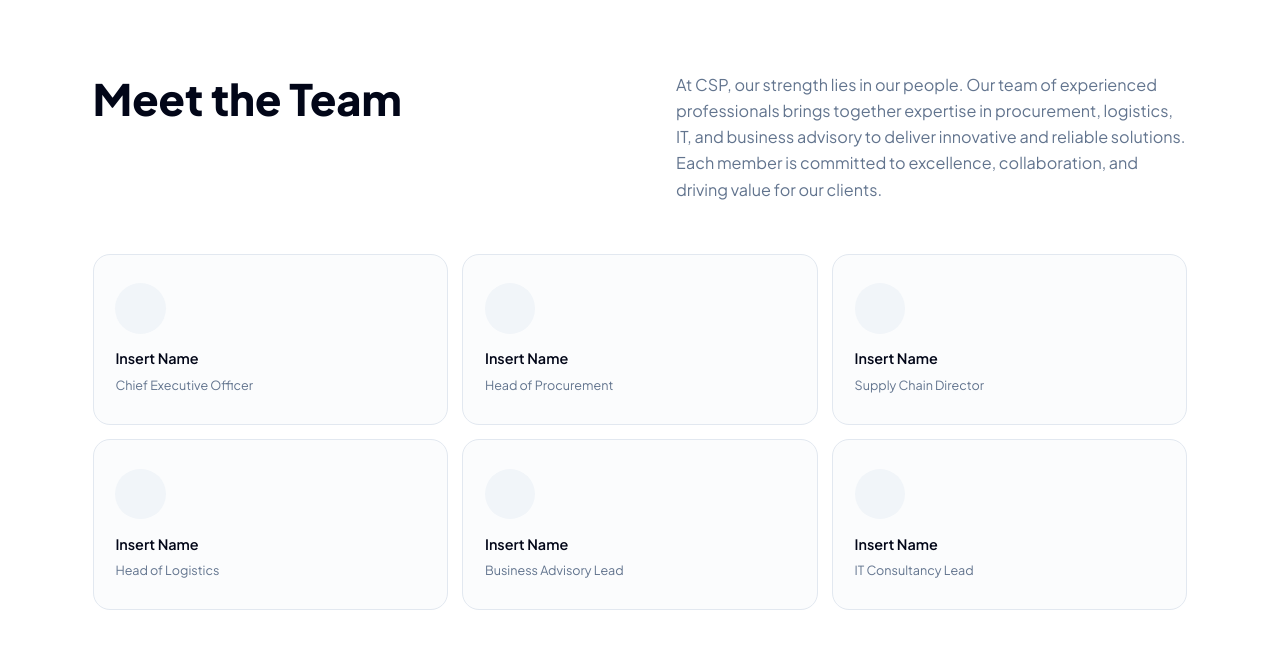
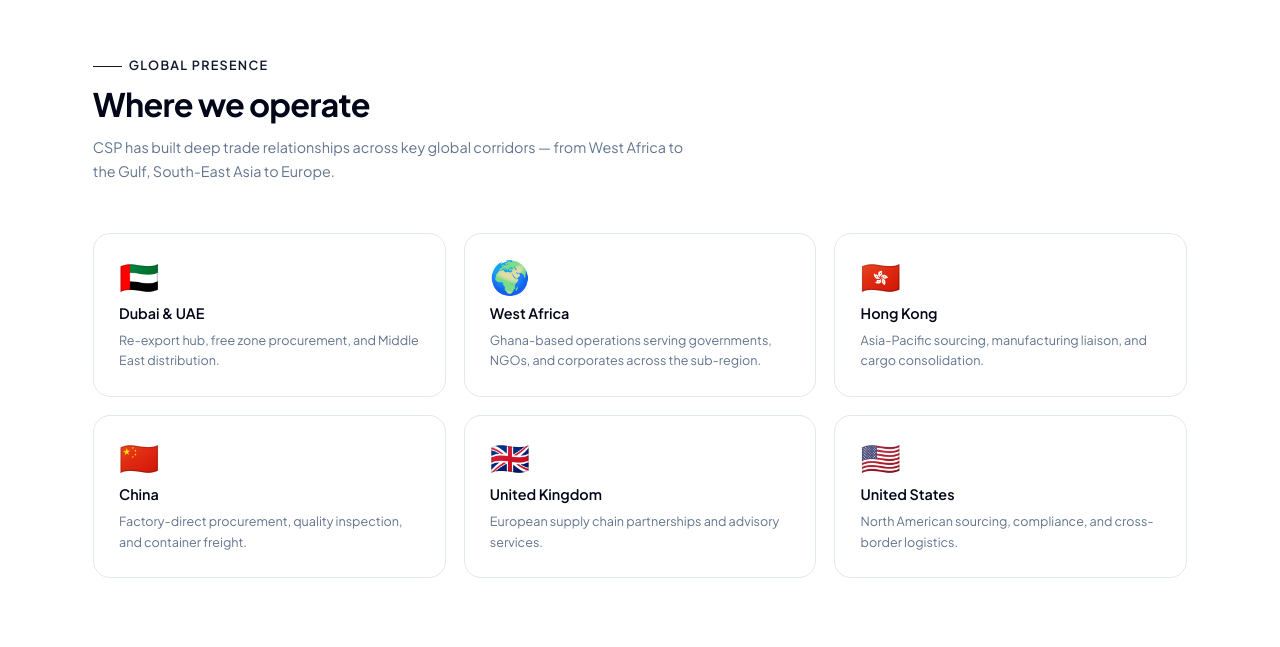
Before and after one commit to evansachie/csp-web, a Next.js app: page /about in a window 1280 px wide. Shown: the part 1773-2420 px from the top of the page. Built offline with nearby package versions, Linux system fonts and the light colour scheme.

Commit message:
feat: add Global Reach section to About page and remove Industries link from header and footer

```diff
--- a/src/app/about/page.tsx
+++ b/src/app/about/page.tsx
@@ -1,6 +1,7 @@
 import { AboutHero } from "@/components/about/about-hero";
 import { AboutCSP } from "@/components/about/about-csp";
 import { VisionMission } from "@/components/about/vision-mission";
+import { GlobalReach } from "@/components/about/global-reach";
 import { MeetTheTeam } from "@/components/about/meet-the-team";
 import { CtaBand } from "@/components/cta-band";
 
@@ -32,6 +33,7 @@ export default function AboutPage() {
       <AboutHero />
       <AboutCSP />
       <VisionMission />
+      <GlobalReach />
       <MeetTheTeam />
       <CtaBand />
     </>
--- /dev/null
+++ b/src/components/about/global-reach.tsx
@@ -0,0 +1,76 @@
+const markets = [
+  {
+    flag: "🇦🇪",
+    region: "Dubai & UAE",
+    focus: "Re-export hub, free zone procurement, and Middle East distribution.",
+  },
+  {
+    flag: "🌍",
+    region: "West Africa",
+    focus:
+      "Ghana-based operations serving governments, NGOs, and corporates across the sub-region.",
+  },
+  {
+    flag: "🇭🇰",
+    region: "Hong Kong",
+    focus: "Asia-Pacific sourcing, manufacturing liaison, and cargo consolidation.",
+  },
+  {
+    flag: "🇨🇳",
+    region: "China",
+    focus: "Factory-direct procurement, quality inspection, and container freight.",
+  },
+  {
+    flag: "🇬🇧",
+    region: "United Kingdom",
+    focus: "European supply chain partnerships and advisory services.",
+  },
+  {
+    flag: "🇺🇸",
+    region: "United States",
+    focus: "North American sourcing, compliance, and cross-border logistics.",
+  },
+];
+
+export function GlobalReach() {
+  return (
+    <section className="bg-background py-24">
+      <div className="container mx-auto px-6 lg:px-8">
+        {/* Header */}
+        <div className="mb-14 max-w-2xl">
+          <p className="mb-3 flex items-center gap-2 text-sm font-semibold uppercase tracking-widest text-primary">
+            <span className="inline-block h-px w-8 bg-primary" />
+            Global Presence
+          </p>
+          <h2 className="text-3xl font-bold tracking-tight text-foreground sm:text-4xl">
+            Where we operate
+          </h2>
+          <p className="mt-4 text-base leading-relaxed text-muted-foreground">
+            CSP has built deep trade relationships across key global corridors — from
+            West Africa to the Gulf, South-East Asia to Europe.
+          </p>
+        </div>
+
+        {/* Market grid */}
+        <div className="grid grid-cols-1 gap-5 sm:grid-cols-2 lg:grid-cols-3">
+          {markets.map(({ flag, region, focus }) => (
+            <div
+              key={region}
+              className="group flex flex-col gap-3 rounded-2xl border border-border bg-card p-7 transition-shadow hover:shadow-md"
+            >
+              <span className="text-4xl leading-none" aria-hidden="true">
+                {flag}
+              </span>
+              <div>
+                <h3 className="text-base font-semibold text-foreground">{region}</h3>
+                <p className="mt-1.5 text-sm leading-relaxed text-muted-foreground">
+                  {focus}
+                </p>
+              </div>
+            </div>
+          ))}
+        </div>
+      </div>
+    </section>
+  );
+}
--- a/src/components/footer.tsx
+++ b/src/components/footer.tsx
@@ -13,7 +13,6 @@ const services = [
 
 const company = [
   { label: "About Us", href: "/about" },
-  { label: "Industries", href: "/#industries" },
   { label: "Contact", href: "/contact" },
   { label: "FAQs", href: "/faqs" },
 ];
--- a/src/components/header.tsx
+++ b/src/components/header.tsx
@@ -12,7 +12,6 @@ import { cn } from "@/lib/utils";
 const navLinks = [
   { href: "/", label: "Home" },
   { href: "/services", label: "Services" },
-  { href: "/#industries", label: "Industries" },
   { href: "/about", label: "About Us" },
   { href: "/contact", label: "Contact" },
 ] as const;
```
